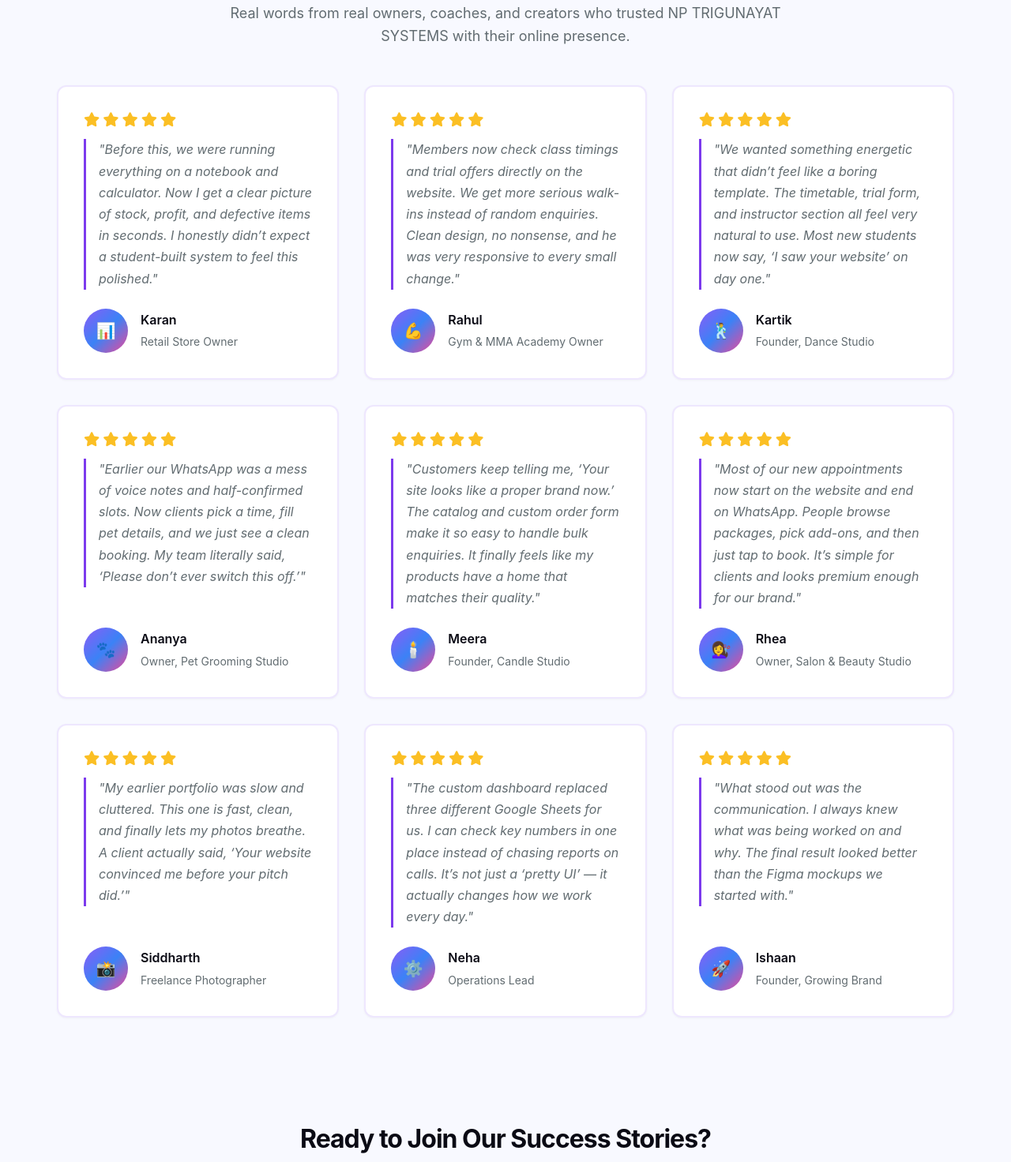
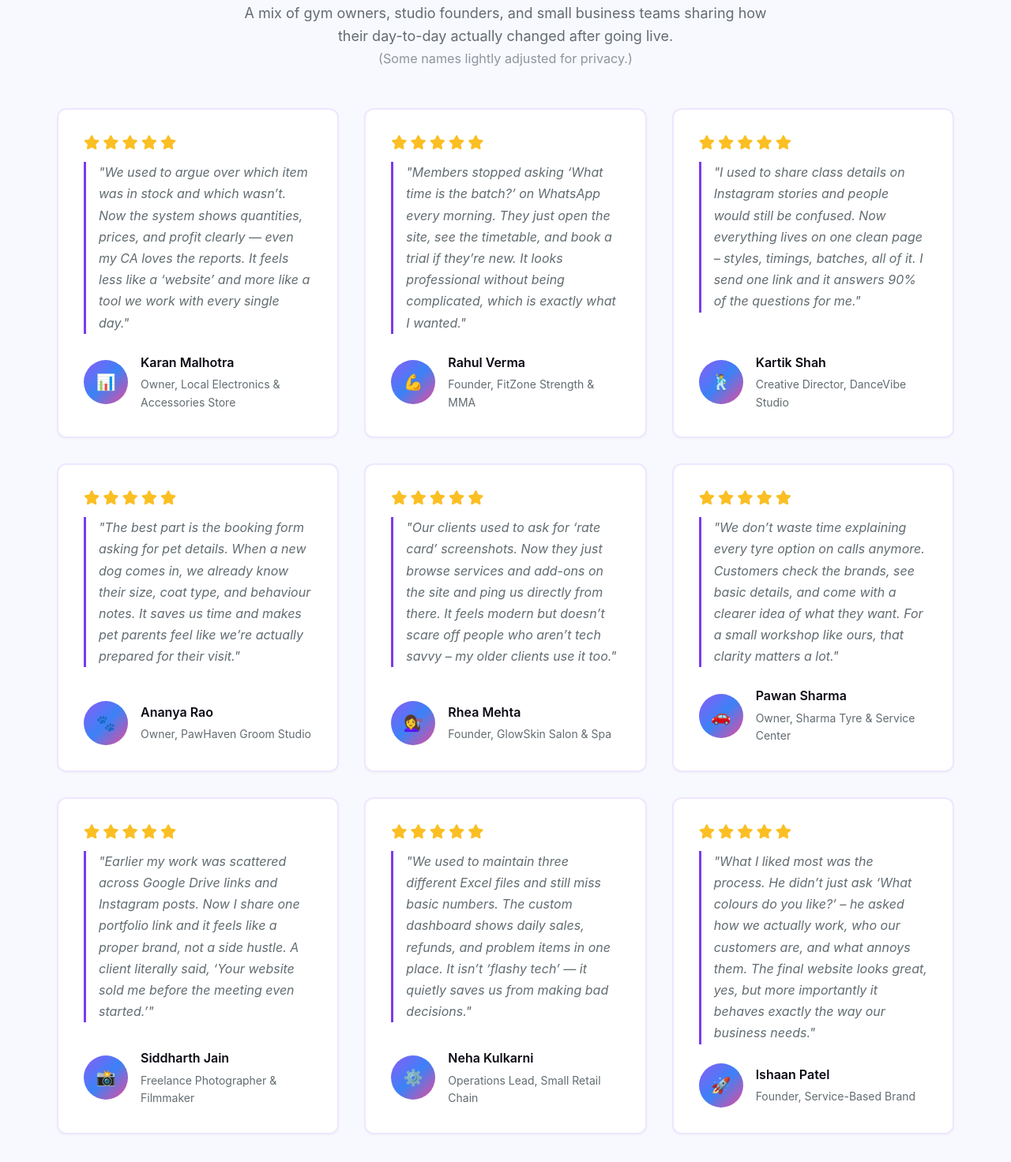
Before and after one commit to N-P-Trigunayat/nptrigunayat.com, a website: page public/testimonials.html in a window 1280 px wide. Shown: the part 1159-2631 px from the top of the page at 79% size. Drawn offline with Linux system fonts and the light colour scheme.

Commit message:
Testimonial Changes #2

```diff
--- a/public/testimonials.html
+++ b/public/testimonials.html
@@ -60,7 +60,8 @@
         <!-- Case Studies Section -->
         <section class="case-studies-section reveal">
             <h1 class="section-title">Client Success Stories</h1>
-        <p class="section-subtitle">Real results from real clients. Explore how we've helped businesses transform their
+            <p class="section-subtitle">Real results from real clients. Explore how we've helped businesses transform
+                their
                 digital presence.</p>
 
             <div class="case-studies-links">
@@ -68,7 +69,8 @@
                     <div class="case-study-icon">🥋</div>
                     <div class="case-study-content">
                         <h3>FitZone MMA Academy – Class & Attendance System</h3>
-                    <p>A focused academy site with clear schedules, trial flow, and trainer-side attendance tracking.
+                        <p>A focused academy site with clear schedules, trial flow, and trainer-side attendance
+                            tracking.
                         </p>
                         <span class="case-study-button">
                             View Case Study <i class="fa fa-info-circle" aria-hidden="true"></i>
@@ -93,7 +95,8 @@
                     <div class="case-study-icon">🐾</div>
                     <div class="case-study-content">
                         <h3>PawHaven Pet Grooming – Slot Booking Experience</h3>
-                    <p>A trust-first grooming site with clear packages, pet details, and structured slot-based bookings.
+                        <p>A trust-first grooming site with clear packages, pet details, and structured slot-based
+                            bookings.
                         </p>
                         <span class="case-study-button">
                             View Case Study <i class="fa fa-info-circle" aria-hidden="true"></i>
@@ -144,11 +147,17 @@
         <section class="testimonials-section reveal">
             <h2 class="section-title">What Our Clients Say</h2>
             <p class="section-subtitle">
-        Real words from real owners, coaches, and creators who trusted NP TRIGUNAYAT SYSTEMS with their online presence.
+                A mix of gym owners, studio founders, and small business teams sharing how their day-to-day actually
+                changed after going live.
+                <br>
+                <span style="font-size: 0.9em; opacity: 0.7;">
+                    (Some names lightly adjusted for privacy.)
+                </span>
             </p>
 
+
             <div class="testimonials-grid">
-        <!-- Testimonial 1 – Inventory / Small Store -->
+                <!-- Testimonial 1 – Inventory / Billing -->
                 <div class="testimonial-card reveal">
                     <div class="testimonial-rating">
                         <i class="fas fa-star"></i>
@@ -158,22 +167,22 @@
                         <i class="fas fa-star"></i>
                     </div>
                     <blockquote class="testimonial-quote">
-                "Before this, we were running everything on a notebook and calculator.
-                Now I get a clear picture of stock, profit, and defective items in seconds.
-                I honestly didn’t expect a student-built system to feel this polished."
+                        "We used to argue over which item was in stock and which wasn’t.
+                        Now the system shows quantities, prices, and profit clearly — even my CA loves the reports.
+                        It feels less like a ‘website’ and more like a tool we work with every single day."
                     </blockquote>
                     <div class="testimonial-author">
                         <div class="author-avatar">
                             <div class="avatar-placeholder">📊</div>
                         </div>
                         <div class="author-info">
-                    <h4 class="author-name">Karan</h4>
-                    <p class="author-role">Retail Store Owner</p>
+                            <h4 class="author-name">Karan Malhotra</h4>
+                            <p class="author-role">Owner, Local Electronics & Accessories Store</p>
                         </div>
                     </div>
                 </div>
 
-        <!-- Testimonial 2 – FitZone / Gym Style -->
+                <!-- Testimonial 2 – Gym / Fitness -->
                 <div class="testimonial-card reveal">
                     <div class="testimonial-rating">
                         <i class="fas fa-star"></i>
@@ -183,22 +192,22 @@
                         <i class="fas fa-star"></i>
                     </div>
                     <blockquote class="testimonial-quote">
-                "Members now check class timings and trial offers directly on the website.
-                We get more serious walk-ins instead of random enquiries.
-                Clean design, no nonsense, and he was very responsive to every small change."
+                        "Members stopped asking ‘What time is the batch?’ on WhatsApp every morning.
+                        They just open the site, see the timetable, and book a trial if they’re new.
+                        It looks professional without being complicated, which is exactly what I wanted."
                     </blockquote>
                     <div class="testimonial-author">
                         <div class="author-avatar">
                             <div class="avatar-placeholder">💪</div>
                         </div>
                         <div class="author-info">
-                    <h4 class="author-name">Rahul</h4>
-                    <p class="author-role">Gym & MMA Academy Owner</p>
+                            <h4 class="author-name">Rahul Verma</h4>
+                            <p class="author-role">Founder, FitZone Strength & MMA</p>
                         </div>
                     </div>
                 </div>
 
-        <!-- Testimonial 3 – DanceVibe / Studio -->
+                <!-- Testimonial 3 – Dance / Classes -->
                 <div class="testimonial-card reveal">
                     <div class="testimonial-rating">
                         <i class="fas fa-star"></i>
@@ -208,22 +217,22 @@
                         <i class="fas fa-star"></i>
                     </div>
                     <blockquote class="testimonial-quote">
-                "We wanted something energetic that didn’t feel like a boring template.
-                The timetable, trial form, and instructor section all feel very natural to use.
-                Most new students now say, ‘I saw your website’ on day one."
+                        "I used to share class details on Instagram stories and people would still be confused.
+                        Now everything lives on one clean page – styles, timings, batches, all of it.
+                        I send one link and it answers 90% of the questions for me."
                     </blockquote>
                     <div class="testimonial-author">
                         <div class="author-avatar">
                             <div class="avatar-placeholder">🕺</div>
                         </div>
                         <div class="author-info">
-                    <h4 class="author-name">Kartik</h4>
-                    <p class="author-role">Founder, Dance Studio</p>
+                            <h4 class="author-name">Kartik Shah</h4>
+                            <p class="author-role">Creative Director, DanceVibe Studio</p>
                         </div>
                     </div>
                 </div>
 
-        <!-- Testimonial 4 – PawHaven / Pet Grooming -->
+                <!-- Testimonial 4 – Pet Grooming -->
                 <div class="testimonial-card reveal">
                     <div class="testimonial-rating">
                         <i class="fas fa-star"></i>
@@ -233,22 +242,22 @@
                         <i class="fas fa-star"></i>
                     </div>
                     <blockquote class="testimonial-quote">
-                "Earlier our WhatsApp was a mess of voice notes and half-confirmed slots.
-                Now clients pick a time, fill pet details, and we just see a clean booking.
-                My team literally said, ‘Please don’t ever switch this off.’"
+                        "The best part is the booking form asking for pet details.
+                        When a new dog comes in, we already know their size, coat type, and behaviour notes.
+                        It saves us time and makes pet parents feel like we’re actually prepared for their visit."
                     </blockquote>
                     <div class="testimonial-author">
                         <div class="author-avatar">
                             <div class="avatar-placeholder">🐾</div>
                         </div>
                         <div class="author-info">
-                    <h4 class="author-name">Ananya</h4>
-                    <p class="author-role">Owner, Pet Grooming Studio</p>
+                            <h4 class="author-name">Ananya Rao</h4>
+                            <p class="author-role">Owner, PawHaven Groom Studio</p>
                         </div>
                     </div>
                 </div>
 
-        <!-- Testimonial 5 – AromaCraft / Product Brand -->
+                <!-- Testimonial 5 – Salon / Services -->
                 <div class="testimonial-card reveal">
                     <div class="testimonial-rating">
                         <i class="fas fa-star"></i>
@@ -258,22 +267,23 @@
                         <i class="fas fa-star"></i>
                     </div>
                     <blockquote class="testimonial-quote">
-                "Customers keep telling me, ‘Your site looks like a proper brand now.’
-                The catalog and custom order form make it so easy to handle bulk enquiries.
-                It finally feels like my products have a home that matches their quality."
+                        "Our clients used to ask for ‘rate card’ screenshots.
+                        Now they just browse services and add-ons on the site and ping us directly from there.
+                        It feels modern but doesn’t scare off people who aren’t tech savvy – my older clients use it
+                        too."
                     </blockquote>
                     <div class="testimonial-author">
                         <div class="author-avatar">
-                    <div class="avatar-placeholder">🕯️</div>
+                            <div class="avatar-placeholder">💇‍♀️</div>
                         </div>
                         <div class="author-info">
-                    <h4 class="author-name">Meera</h4>
-                    <p class="author-role">Founder, Candle Studio</p>
+                            <h4 class="author-name">Rhea Mehta</h4>
+                            <p class="author-role">Founder, GlowSkin Salon & Spa</p>
                         </div>
                     </div>
                 </div>
 
-        <!-- Testimonial 6 – GlowSkin / Salon -->
+                <!-- Testimonial 6 – Tyre / Service Shop -->
                 <div class="testimonial-card reveal">
                     <div class="testimonial-rating">
                         <i class="fas fa-star"></i>
@@ -283,22 +293,22 @@
                         <i class="fas fa-star"></i>
                     </div>
                     <blockquote class="testimonial-quote">
-                "Most of our new appointments now start on the website and end on WhatsApp.
-                People browse packages, pick add-ons, and then just tap to book.
-                It’s simple for clients and looks premium enough for our brand."
+                        "We don’t waste time explaining every tyre option on calls anymore.
+                        Customers check the brands, see basic details, and come with a clearer idea of what they want.
+                        For a small workshop like ours, that clarity matters a lot."
                     </blockquote>
                     <div class="testimonial-author">
                         <div class="author-avatar">
-                    <div class="avatar-placeholder">💇‍♀️</div>
+                            <div class="avatar-placeholder">🚗</div>
                         </div>
                         <div class="author-info">
-                    <h4 class="author-name">Rhea</h4>
-                    <p class="author-role">Owner, Salon & Beauty Studio</p>
+                            <h4 class="author-name">Pawan Sharma</h4>
+                            <p class="author-role">Owner, Sharma Tyre & Service Center</p>
                         </div>
                     </div>
                 </div>
 
-        <!-- Testimonial 7 – Portfolio / Photographer -->
+                <!-- Testimonial 7 – Portfolio / Personal Brand -->
                 <div class="testimonial-card reveal">
                     <div class="testimonial-rating">
                         <i class="fas fa-star"></i>
@@ -308,22 +318,22 @@
                         <i class="fas fa-star"></i>
                     </div>
                     <blockquote class="testimonial-quote">
-                "My earlier portfolio was slow and cluttered.
-                This one is fast, clean, and finally lets my photos breathe.
-                A client actually said, ‘Your website convinced me before your pitch did.’"
+                        "Earlier my work was scattered across Google Drive links and Instagram posts.
+                        Now I share one portfolio link and it feels like a proper brand, not a side hustle.
+                        A client literally said, ‘Your website sold me before the meeting even started.’"
                     </blockquote>
                     <div class="testimonial-author">
                         <div class="author-avatar">
                             <div class="avatar-placeholder">📸</div>
                         </div>
                         <div class="author-info">
-                    <h4 class="author-name">Siddharth</h4>
-                    <p class="author-role">Freelance Photographer</p>
+                            <h4 class="author-name">Siddharth Jain</h4>
+                            <p class="author-role">Freelance Photographer & Filmmaker</p>
                         </div>
                     </div>
                 </div>
 
-        <!-- Testimonial 8 – Dashboard / Internal Tools -->
+                <!-- Testimonial 8 – Internal Tools / Dashboard -->
                 <div class="testimonial-card reveal">
                     <div class="testimonial-rating">
                         <i class="fas fa-star"></i>
@@ -333,22 +343,22 @@
                         <i class="fas fa-star"></i>
                     </div>
                     <blockquote class="testimonial-quote">
-                "The custom dashboard replaced three different Google Sheets for us.
-                I can check key numbers in one place instead of chasing reports on calls.
-                It’s not just a ‘pretty UI’ — it actually changes how we work every day."
+                        "We used to maintain three different Excel files and still miss basic numbers.
+                        The custom dashboard shows daily sales, refunds, and problem items in one place.
+                        It isn’t ‘flashy tech’ — it quietly saves us from making bad decisions."
                     </blockquote>
                     <div class="testimonial-author">
                         <div class="author-avatar">
                             <div class="avatar-placeholder">⚙️</div>
                         </div>
                         <div class="author-info">
-                    <h4 class="author-name">Neha</h4>
-                    <p class="author-role">Operations Lead</p>
+                            <h4 class="author-name">Neha Kulkarni</h4>
+                            <p class="author-role">Operations Lead, Small Retail Chain</p>
                         </div>
                     </div>
                 </div>
 
-        <!-- Testimonial 9 – Overall Experience -->
+                <!-- Testimonial 9 – Overall Experience / Process -->
                 <div class="testimonial-card reveal">
                     <div class="testimonial-rating">
                         <i class="fas fa-star"></i>
@@ -358,17 +368,19 @@
                         <i class="fas fa-star"></i>
                     </div>
                     <blockquote class="testimonial-quote">
-                "What stood out was the communication.
-                I always knew what was being worked on and why.
-                The final result looked better than the Figma mockups we started with."
+                        "What I liked most was the process.
+                        He didn’t just ask ‘What colours do you like?’ – he asked how we actually work, who our
+                        customers are, and what annoys them.
+                        The final website looks great, yes, but more importantly it behaves exactly the way our business
+                        needs."
                     </blockquote>
                     <div class="testimonial-author">
                         <div class="author-avatar">
                             <div class="avatar-placeholder">🚀</div>
                         </div>
                         <div class="author-info">
-                    <h4 class="author-name">Ishaan</h4>
-                    <p class="author-role">Founder, Growing Brand</p>
+                            <h4 class="author-name">Ishaan Patel</h4>
+                            <p class="author-role">Founder, Service-Based Brand</p>
                         </div>
                     </div>
                 </div>
@@ -379,7 +391,8 @@
         <!-- CTA Section -->
         <section class="section reveal" style="text-align: center; padding-bottom: var(--space-64);">
             <h2 class="section-title">Ready to Join Our Success Stories?</h2>
-        <p class="section-subtitle">Let's create something amazing together. Get in touch and start your transformation
+            <p class="section-subtitle">Let's create something amazing together. Get in touch and start your
+                transformation
                 today.</p>
             <div class="hero-cta-group">
                 <a href="/contact.html" class="cta-button">
@@ -396,12 +409,14 @@
             <div class="footer-content">
                 <div class="footer-brand">
                     <h3>NP TRIGUNAYAT SYSTEMS</h3>
-                <p>Creative developer crafting exceptional digital experiences. Transforming ideas into powerful web solutions that drive business growth.</p>
+                    <p>Creative developer crafting exceptional digital experiences. Transforming ideas into powerful web
+                        solutions that drive business growth.</p>
                     <div class="social-links">
                         <a href="https://www.youtube.com/@nainabhvibes" target="_blank" aria-label="YouTube">
                             <i class="fab fa-youtube"></i>
                         </a>
-                    <a href="https://wa.me/9198953337?text=Hello! I visited your website and I'm interested in discussing a project with NP TRIGUNAYAT SYSTEMS." target="_blank" aria-label="WhatsApp">
+                        <a href="https://wa.me/9198953337?text=Hello! I visited your website and I'm interested in discussing a project with NP TRIGUNAYAT SYSTEMS."
+                            target="_blank" aria-label="WhatsApp">
                             <i class="fab fa-whatsapp"></i>
                         </a>
                         <a href="https://t.me/yourusername" target="_blank" aria-label="Telegram">
```
Lines whose indentation alone changed are shown as unchanged.
